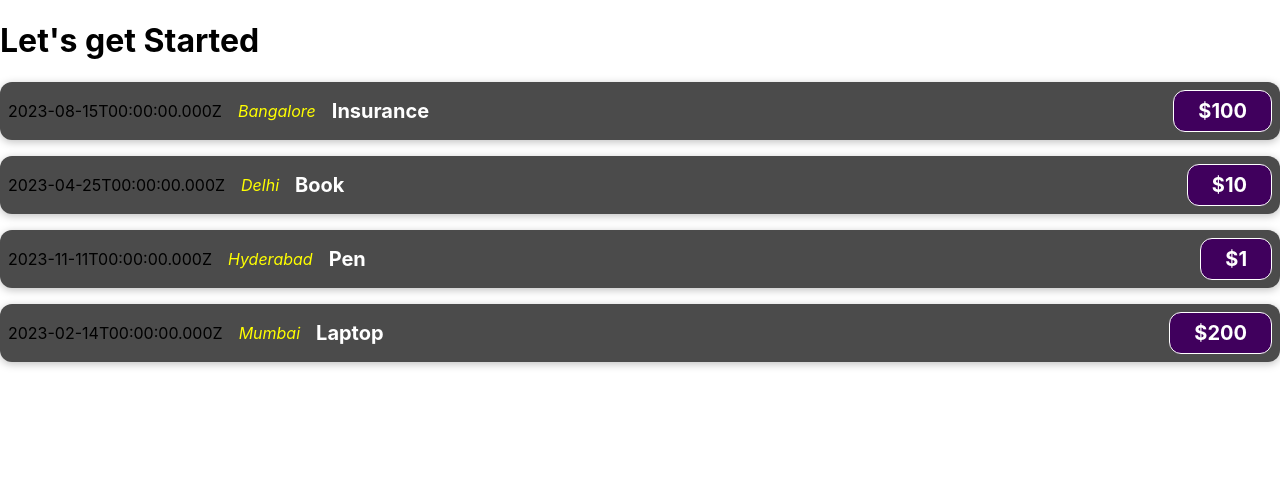
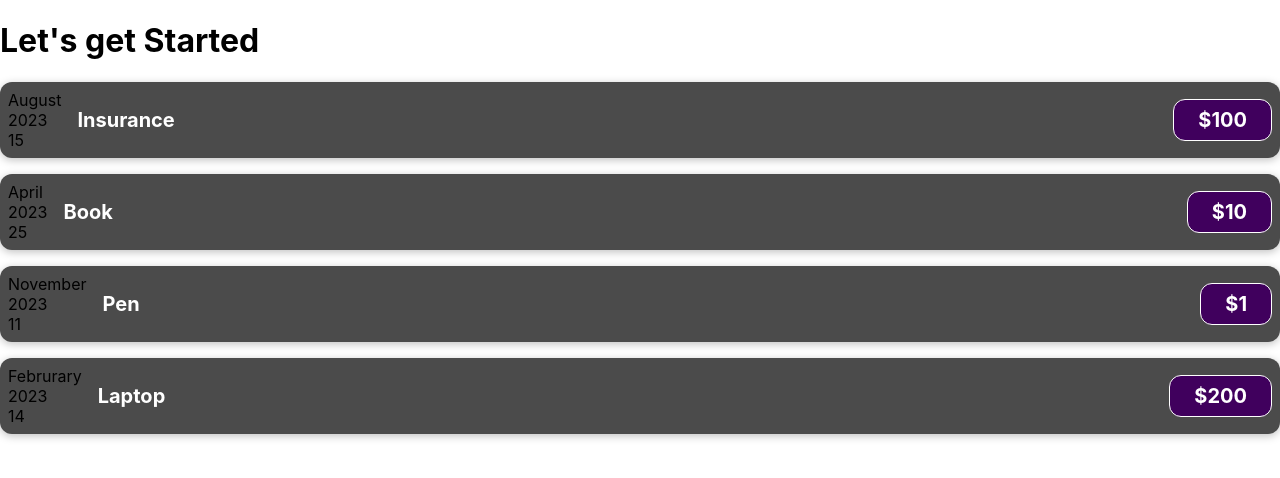
Before and after one commit to revivesanjeev/Expense_Tracker_react_js, a React (Create React App) app: page / in a window 1280 px wide. Shown: the top 478 px of the page. Built offline with nearby package versions, Linux system fonts and the light colour scheme.

Commit message:
formatting date-giving calendar like look

```diff
--- a/src/componets/ExpenseItem.js
+++ b/src/componets/ExpenseItem.js
@@ -1,10 +1,30 @@
 import "./ExpenseItem.css";
+const months = [
+  "January",
+  "Februrary",
+  "March",
+  "April",
+  "May",
+  "June",
+  "July",
+  "August",
+  "September",
+  "October",
+  "November",
+  "December",
+];
+function ExpenseItem(props) {
+  const month = months[props.date.getMonth()]; // Add 1 to get the correct month
+  const year = props.date.getFullYear();
+  const day = props.date.getDate().toString().padStart(2, "0"); // Using toString() method
 
-function ExpenseItem(props) {
   return (
     <div className="expense-item">
-      <div>{props.date.toISOString()}</div>
-      <div className="expense-item__location">{props.location}</div>
+      <div>
+        <div>{month}</div>
+        <div>{year}</div>
+        <div>{day}</div>
+      </div>
       <div className="expense-item__description">
         <h2>{props.title}</h2>
         <div className="expense-item__price">${props.price}</div>
```
